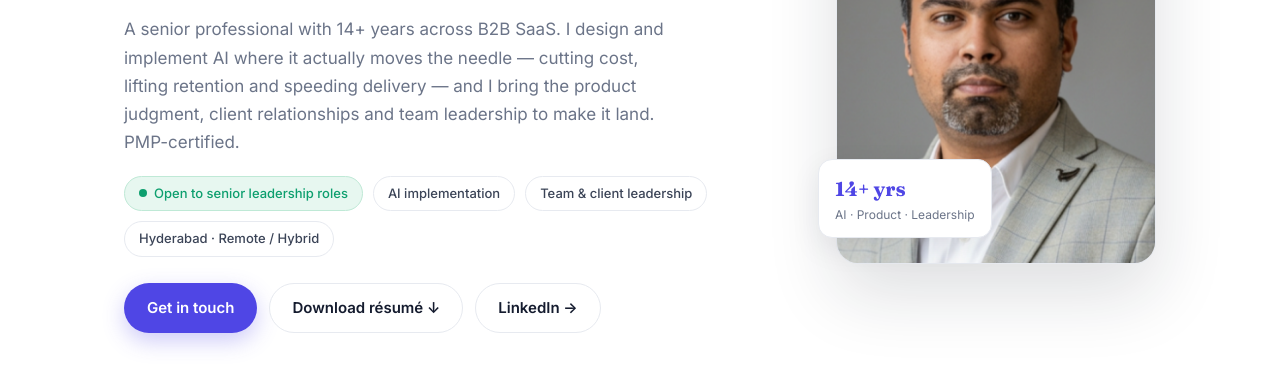
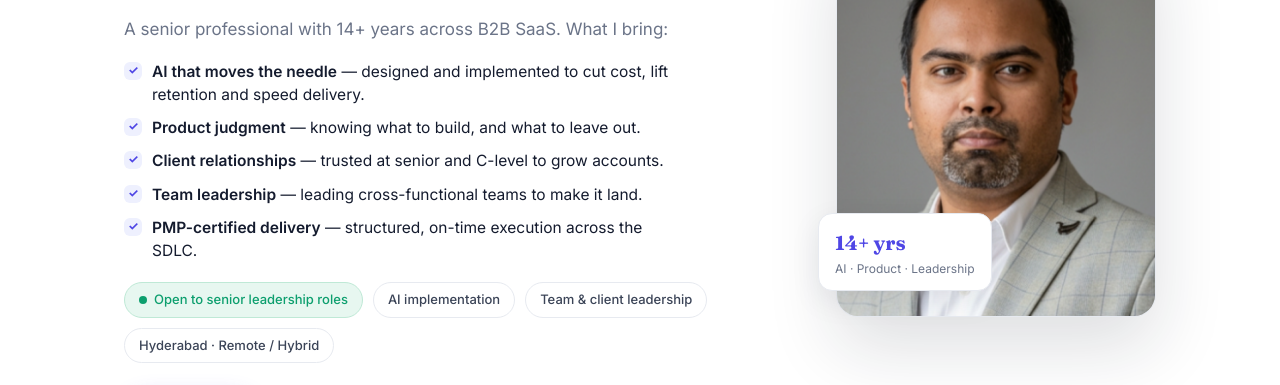
Before and after one commit to vishal111369-sudo/aboutvishal, a plain HTML site: page index.html in a window 1280 px wide. Shown: the part 336-721 px from the top of the page. Drawn offline with Linux system fonts and the light colour scheme.

Commit message:
Add files via upload

```diff
--- a/index.html
+++ b/index.html
@@ -58,6 +58,11 @@
     .hero .role{font-family:var(--body);font-size:clamp(17px,2.3vw,21px);color:var(--ink-2);font-weight:500;margin-bottom:18px;}
     .hero .role b{color:var(--accent);font-weight:600;}
     .hero .lead{font-family:var(--body);color:var(--muted);font-size:17px;max-width:560px;}
+    .hero-points{list-style:none;margin:16px 0 4px;padding:0;max-width:560px;display:grid;gap:10px;}
+    .hero-points li{position:relative;padding-left:28px;font-family:var(--body);color:var(--ink);font-size:15.5px;line-height:1.5;}
+    .hero-points li::before{content:"";position:absolute;left:0;top:2px;width:18px;height:18px;border-radius:6px;background:var(--accent-soft);}
+    .hero-points li::after{content:"✓";position:absolute;left:4px;top:1px;font-size:12px;font-weight:700;color:var(--accent);}
+    .hero-points b{font-weight:600;color:var(--ink);}
     .chips{display:flex;flex-wrap:wrap;gap:10px;margin:20px 0 4px;}
     .chip{font-family:var(--body);font-size:13px;font-weight:500;color:var(--ink-2);border:1px solid var(--line);border-radius:999px;padding:6px 14px;background:#fff;}
     .chip.otw{color:var(--good);border-color:#bfe9d6;background:var(--good-soft);display:inline-flex;align-items:center;gap:7px;}
@@ -189,7 +194,14 @@
           <span class="eyebrow">Senior leader · AI implementation · Product &amp; delivery</span>
           <h1>Vishal Singh</h1>
           <p class="role">I use <b>AI to solve real business problems</b> — and lead the <b>teams and clients</b> who see them through.</p>
-          <p class="lead">A senior professional with 14+ years across B2B SaaS. I design and implement AI where it actually moves the needle — cutting cost, lifting retention and speeding delivery — and I bring the product judgment, client relationships and team leadership to make it land. PMP-certified.</p>
+          <p class="lead">A senior professional with 14+ years across B2B SaaS. What I bring:</p>
+          <ul class="hero-points">
+            <li><b>AI that moves the needle</b> — designed and implemented to cut cost, lift retention and speed delivery.</li>
+            <li><b>Product judgment</b> — knowing what to build, and what to leave out.</li>
+            <li><b>Client relationships</b> — trusted at senior and C-level to grow accounts.</li>
+            <li><b>Team leadership</b> — leading cross-functional teams to make it land.</li>
+            <li><b>PMP-certified delivery</b> — structured, on-time execution across the SDLC.</li>
+          </ul>
           <div class="chips">
             <span class="chip otw">Open to senior leadership roles</span>
             <span class="chip">AI implementation</span>
```
